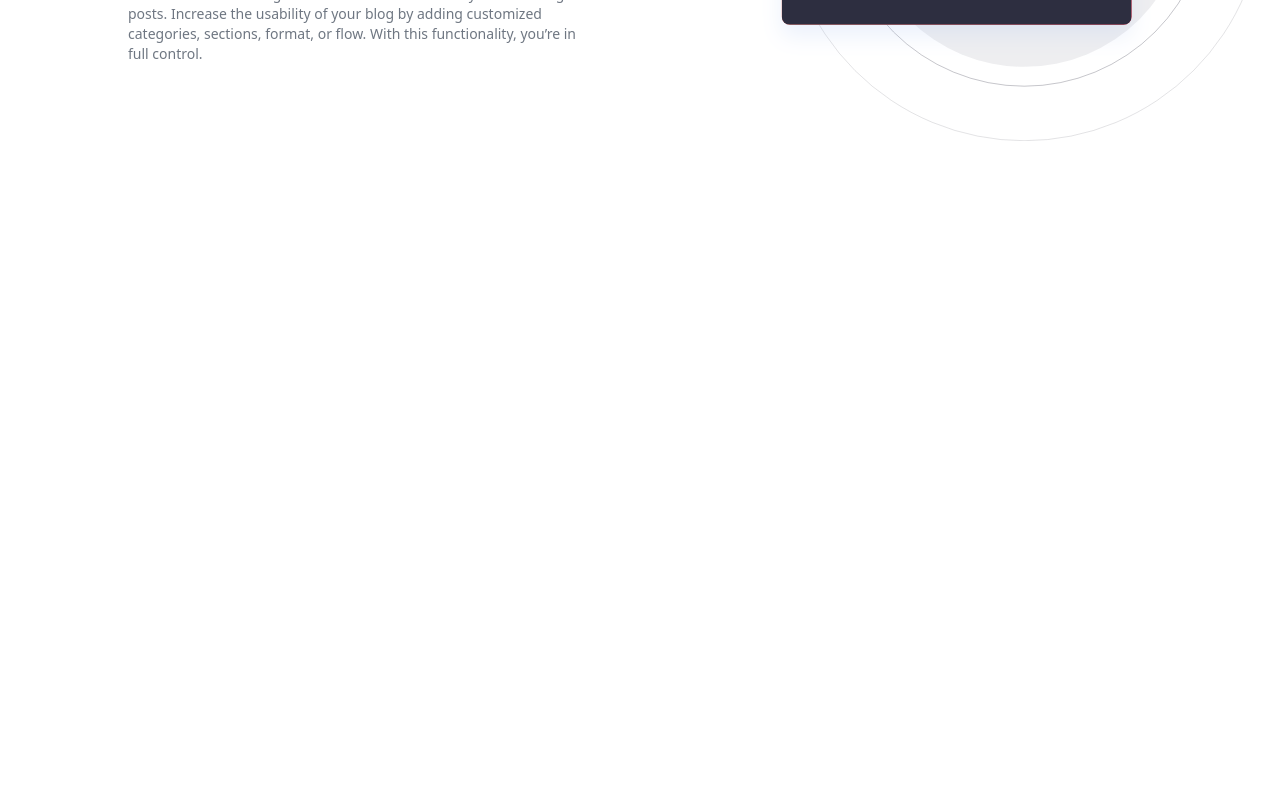
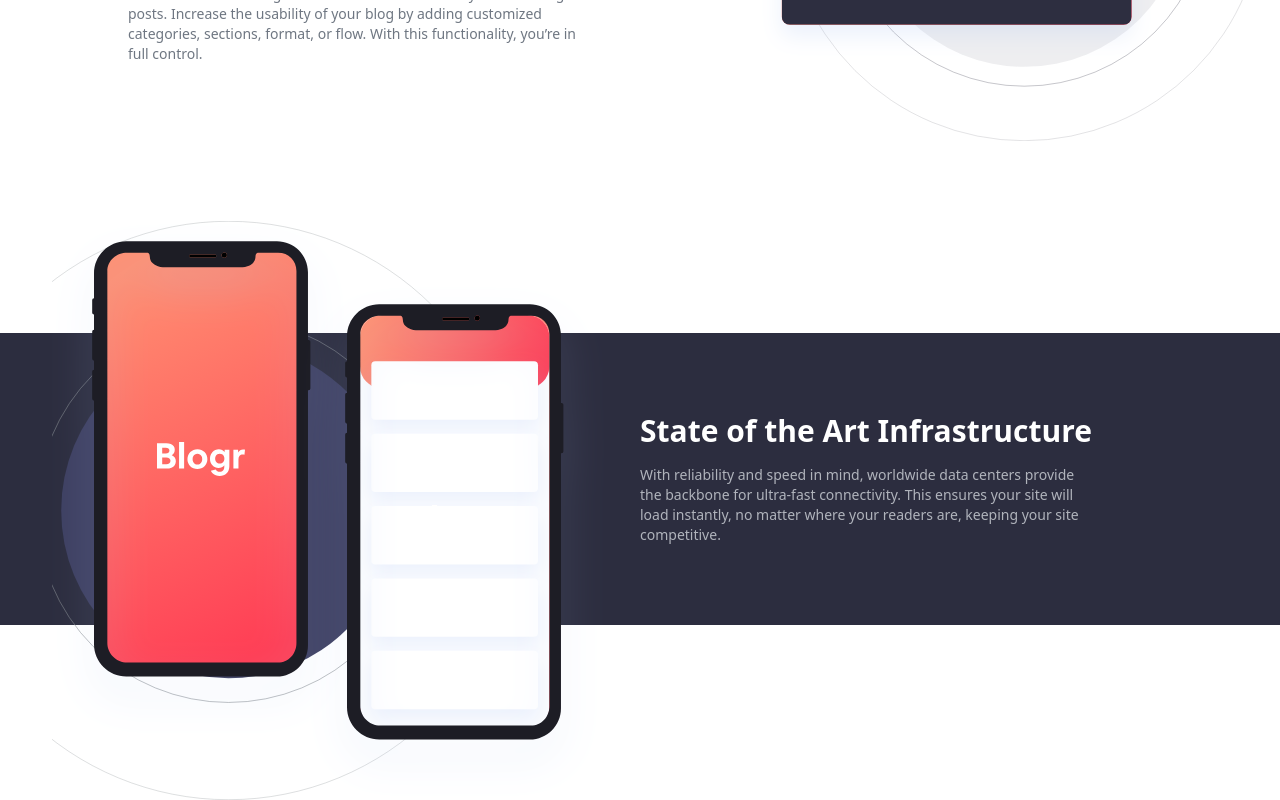
Before and after one commit to rahulkhimsuriya/frontendmentor-blogr-landing-page, a Vue app: page / in a window 1280 px wide. Shown: the part 886-1686 px from the top of the page. Before the commit the page ends 1107 px from the top, so only its background shows below. Built offline with nearby package versions, Linux system fonts and the light colour scheme.

Commit message:
create art infrastructure section

```diff
--- a/src/App.vue
+++ b/src/App.vue
@@ -51,14 +51,48 @@
         </div>
       </div>
     </AppSection>
+
+    <AppSection>
+      <div class="px-4 mt-8 flex flex-col lg:flex-row bg-blue-dark">
+        <div class="lg:flex-1 h-auto lg:h-0 -mt-28">
+          <img
+            :src="illustrationPhones"
+            :style="{
+              background: `url(${bgPatterenCircle})`,
+              'background-position': '-7rem, 0rem',
+              'background-repeat': 'no-repeat',
+              'background-size': 'cover',
+            }"
+            alt="illustration Phones"
+            class="mx-auto"
+          />
+        </div>
+
+        <div class="lg:flex-1 py-20 text-center lg:text-left">
+          <h3 class="text-3xl text-white font-semibold">
+            State of the Art Infrastructure
+          </h3>
+          <p
+            class="max-w-md mx-auto lg:mx-0 mt-4 text-sm text-gray-300 opacity-80"
+          >
+            With reliability and speed in mind, worldwide data centers provide
+            the backbone for ultra-fast connectivity. This ensures your site
+            will load instantly, no matter where your readers are, keeping your
+            site competitive.
+          </p>
+        </div>
+      </div>
+    </AppSection>
   </main>
 </template>
 
 <script setup>
 import AppHeader from './components/AppHeader.vue'
 import AppSection from './components/AppSection.vue'
+import bgPatterenCircle from './assets/images/bg-pattern-circles.svg'
 import illustrationEditorDesktop from './assets/images/illustration-editor-desktop.svg'
-import illustrationEditorMobile from './assets/images/illustration-editor-mobile.svg'
+import illustrationLaptopPhone from './assets/images/illustration-laptop-mobile.svg'
+import illustrationPhones from './assets/images/illustration-phones.svg'
 </script>
 
 <style></style>
--- a/src/components/AppSection.vue
+++ b/src/components/AppSection.vue
@@ -1,5 +1,5 @@
 <template>
-  <section class="py-20">
+  <section class="py-12 lg:py-20">
     <slot />
   </section>
 </template>
--- a/tailwind.config.js
+++ b/tailwind.config.js
@@ -1,4 +1,7 @@
+const { colors } = require('tailwindcss/colors')
+
 module.exports = {
+  mode: 'jit',
   purge: ['./index.html', './src/**/*.{vue,js}'],
   darkMode: false, // or 'media' or 'class'
   theme: {
@@ -8,6 +11,13 @@ module.exports = {
         brand: {
           light: 'hsl(355, 100%, 74%)',
           DEFAULT: 'hsl(356, 100%, 66%)',
+        },
+        blue: {
+          lighter: 'hsl(207, 13%, 34%)',
+          light: 'hsl(237, 23%, 32%)',
+          DEFAULT: 'hsl(208, 49%, 24%)',
+          dark: 'hsl(237, 18%, 21%)',
+          darkest: 'hsl(240, 10%, 16%)',
         },
       },
     },
```
